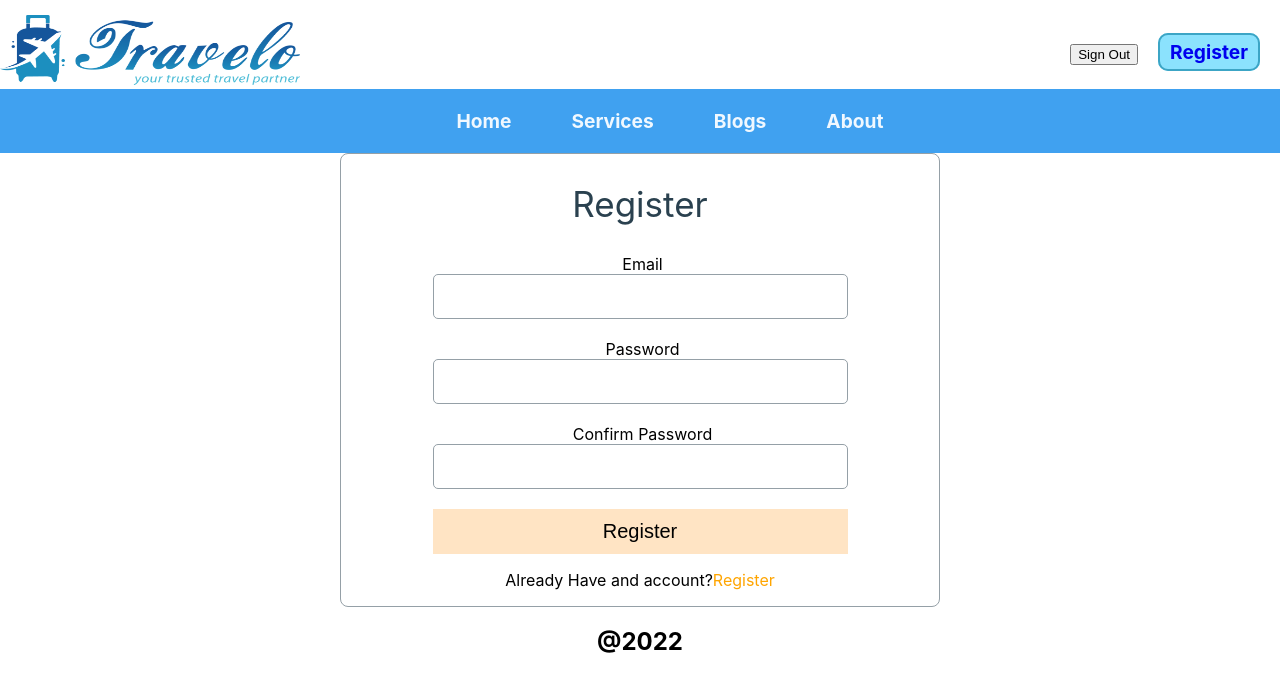
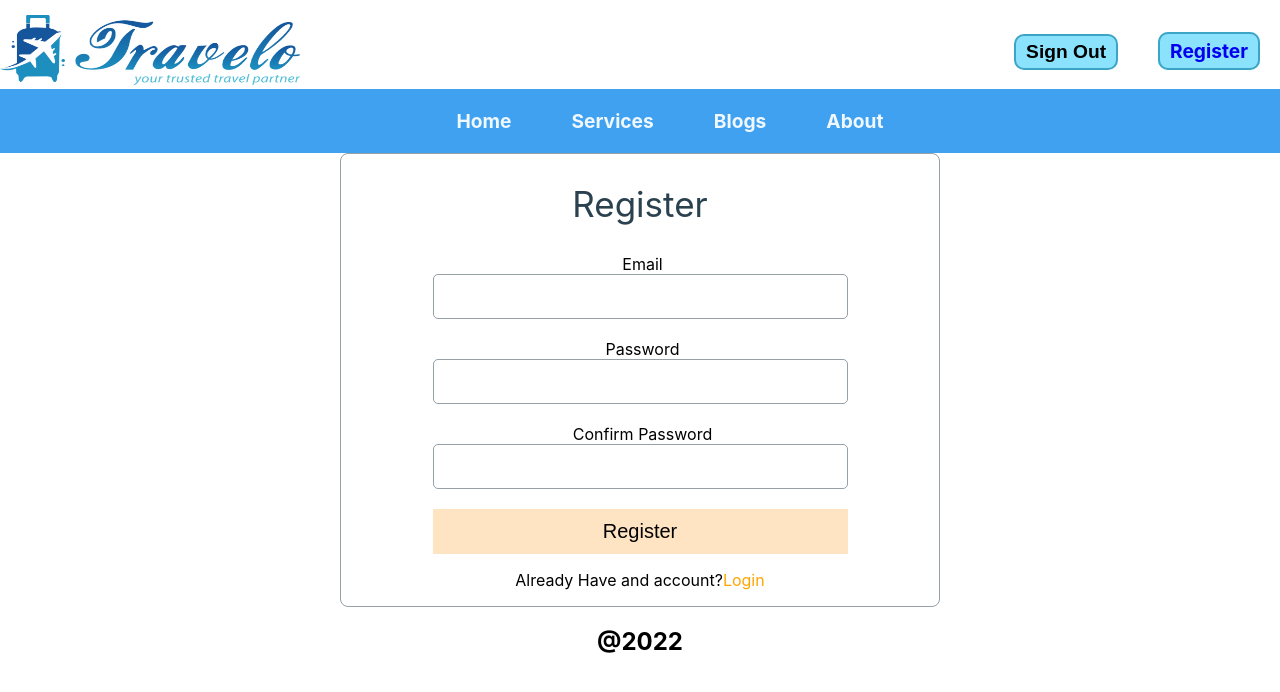
Before and after one commit to Shahariarshadhin/Travelo, a React (Create React App) app: page /register in a window 1280 px wide. Shown: the top 692 px of the page. Built offline with nearby package versions, Linux system fonts and the light colour scheme; no server answers; sample sign-in values are in the browser's storage.

Commit message:
added signout button

```diff
--- a/src/components/Header/Header.css
+++ b/src/components/Header/Header.css
@@ -34,3 +34,15 @@
 
     padding: 20px;
 }
+
+.signOut-btn{
+    margin-left: 20px;
+    font-weight: bolder;
+    font-size: larger;
+    margin-right: 20px;
+    border: 2px solid rgb(60, 165, 197);
+    padding: 5px 10px;
+    border-radius: 10px;
+    background-color: rgb(139, 226, 253);
+    cursor: pointer;
+}
--- a/src/components/Header/Header.js
+++ b/src/components/Header/Header.js
@@ -4,10 +4,15 @@ import './Header.css'
 import logo from '../../images/travelo-logo.png'
 import { useAuthState } from 'react-firebase-hooks/auth';
 import auth from '../../firebase.init';
+import { signOut } from 'firebase/auth';
 
 
 const Header = () => {
     const [user] = useAuthState(auth);
+
+    const handleSignOut = () => {
+        signOut(auth);
+    }
     return (
         <div className='header'>
             <nav className='nav-logo'>
@@ -17,7 +22,7 @@ const Header = () => {
                 <div>
                     {
                         user ?
-                            <button>Sign Out</button>
+                            <button className='signOut-btn' onClick={handleSignOut}>Sign Out</button>
                             :
                             <Link to="/login" >Login</Link>
                     }
--- /dev/null
+++ b/src/components/Loading/Loading.js
@@ -0,0 +1,12 @@
+import React from 'react';
+import { Spinner } from 'react-bootstrap';
+
+const Loading = () => {
+    return (
+        <div style={{ height: '300px' }} className='w-100 d-flex justify-content-center align-items-center'>
+            <Spinner animation="border" variant="primary" />
+        </div>
+    );
+};
+
+export default Loading;
--- a/src/components/Register/Register.js
+++ b/src/components/Register/Register.js
@@ -12,7 +12,9 @@ const Register = () => {
     const [error, setError] = useState('');
     const navigate = useNavigate();
 
-    const [createUserWithEmailAndPassword, user] = useCreateUserWithEmailAndPassword(auth);
+    const [createUserWithEmailAndPassword, user] = useCreateUserWithEmailAndPassword(auth, {
+        sendEmailVerification: true
+    });
 
     const handleEmailBlur = event => {
         setEmail(event.target.value);
@@ -27,7 +29,7 @@ const Register = () => {
     }
 
     if (user) {
-        navigate('/inventory');
+        navigate('/home');
     }
 
     const handleCreateUser = event => {
@@ -69,7 +71,7 @@ const Register = () => {
                     </form>
 
                     <p>
-                        Already Have and account?<Link className='form-link' to="/login">Register</Link>
+                        Already Have and account?<Link className='form-link' to="/login">Login</Link>
                     </p>
 
 
--- a/src/components/RequireAuth/RequireAuth.js
+++ b/src/components/RequireAuth/RequireAuth.js
@@ -2,10 +2,15 @@ import React from 'react';
 import { useAuthState } from 'react-firebase-hooks/auth';
 import { Navigate, useLocation } from 'react-router-dom';
 import auth from '../../firebase.init';
+import Loading from '../Loading/Loading';
 
 const RequireAuth = ({ children }) => {
-    const [user] = useAuthState(auth);
+    const [user, loading] = useAuthState(auth);
     const location = useLocation();
+
+    if (loading) {
+        return <Loading></Loading>
+    }
 
     if (!user) {
         return <Navigate to="/login" state={{ from: location }} replace></Navigate>
```
Also changed, not shown: src/components/Login/Login.js (+13 -0 lines).
